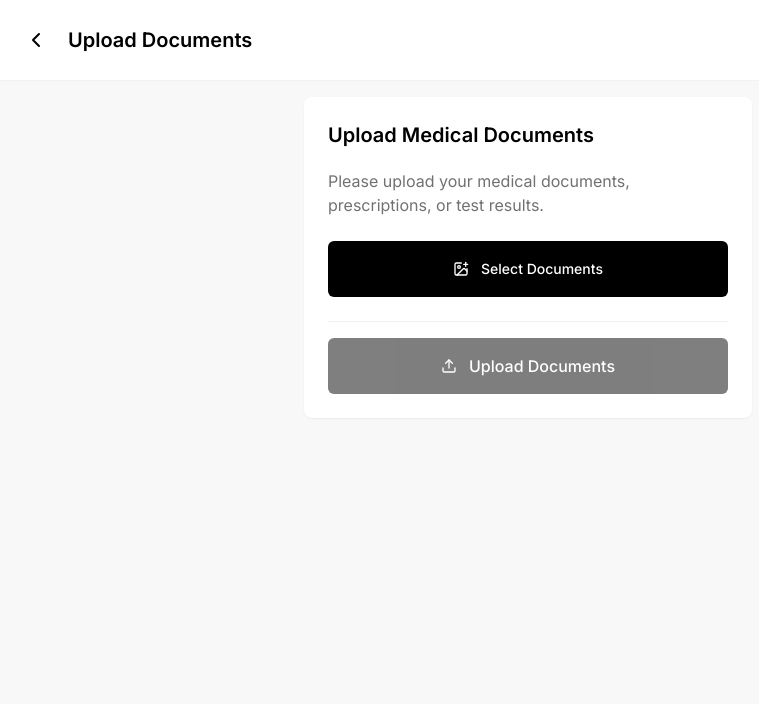
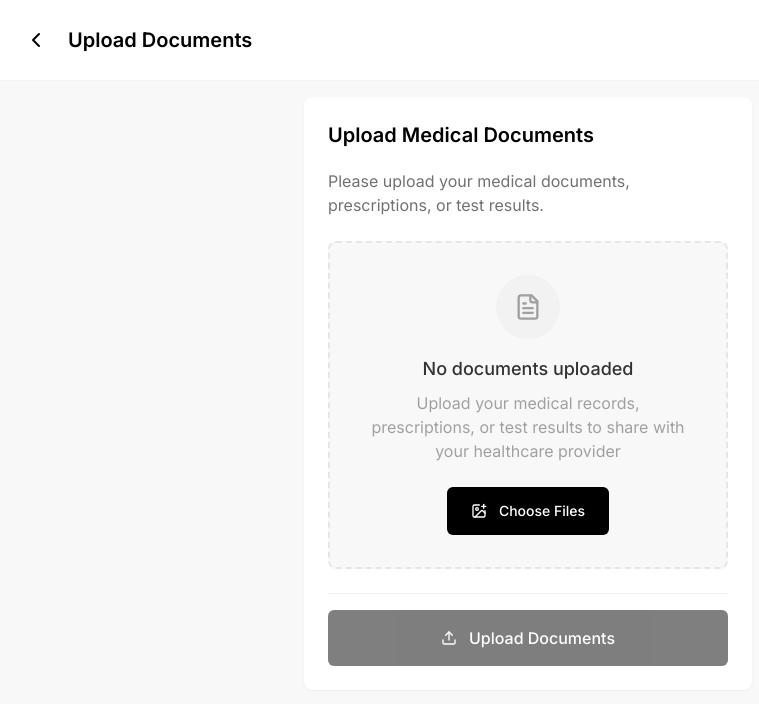
Before and after one commit to VishiATChoudhary/patient-journey-pilot, a React (Vite) app: page /upload in a window 1280 px wide. Shown: the top 704 px of the page, without its empty margins (112-871 px from the left). Built offline with nearby package versions, Linux system fonts and the light colour scheme.

Commit message:
Add empty state to upload page
Show a message when there are no uploaded documents.

```diff
--- a/src/pages/DocumentUpload.tsx
+++ b/src/pages/DocumentUpload.tsx
@@ -1,3 +1,4 @@
+
 import React, { useState, useRef } from "react";
 import { useNavigate } from "react-router-dom";
 import { Button } from "@/components/ui/button";
@@ -6,7 +7,7 @@ import { useAppContext, Document } from "@/context/AppContext";
 import { uploadDocument } from "@/lib/supabase";
 import Header from "@/components/Header";
 import LoadingSpinner from "@/components/LoadingSpinner";
-import { Upload, X, ImagePlus } from "lucide-react";
+import { Upload, X, ImagePlus, FileText } from "lucide-react";
 import { toast } from "sonner";
 
 const DocumentUpload: React.FC = () => {
@@ -117,18 +118,32 @@ const DocumentUpload: React.FC = () => {
               multiple
             />
 
+            {previews.length === 0 ? (
               <div className="mb-6">
+                <div className="border-2 border-dashed border-uber-gray-200 bg-uber-gray-50 rounded-lg p-8 flex flex-col items-center justify-center text-center">
+                  <div className="w-16 h-16 bg-uber-gray-100 rounded-full flex items-center justify-center mb-4">
+                    <FileText size={28} className="text-uber-gray-500" />
+                  </div>
+
+                  <h3 className="text-lg font-medium text-uber-gray-800 mb-2">
+                    No documents uploaded
+                  </h3>
+
+                  <p className="text-uber-gray-500 mb-6 max-w-xs">
+                    Upload your medical records, prescriptions, or test results to share with your healthcare provider
+                  </p>
+
                   <Button
                     onClick={triggerFileInput}
-                className="w-full bg-uber-black text-white hover:bg-uber-gray-900 h-14 flex items-center justify-center gap-3 transition-colors"
+                    className="bg-uber-black text-white hover:bg-uber-gray-900 h-12 flex items-center justify-center gap-3 transition-colors w-full md:w-auto px-6"
                     type="button"
                   >
-                <ImagePlus size={22} />
-                Select Documents
+                    <ImagePlus size={20} />
+                    Choose Files
                   </Button>
                 </div>
-
-            {previews.length > 0 && (
+              </div>
+            ) : (
               <div className="space-y-4 mb-6">
                 <h3 className="font-medium text-lg">
                   Document Preview
@@ -152,6 +167,18 @@ const DocumentUpload: React.FC = () => {
                     </div>
                   ))}
                 </div>
+
+                <div className="flex justify-center">
+                  <Button
+                    onClick={triggerFileInput}
+                    className="bg-uber-gray-100 text-uber-black hover:bg-uber-gray-200 h-12 flex items-center justify-center gap-3 transition-colors"
+                    type="button"
+                    variant="outline"
+                  >
+                    <ImagePlus size={20} />
+                    Add More Files
+                  </Button>
+                </div>
               </div>
             )}
 
```
Lines whose indentation alone changed are shown as unchanged.
